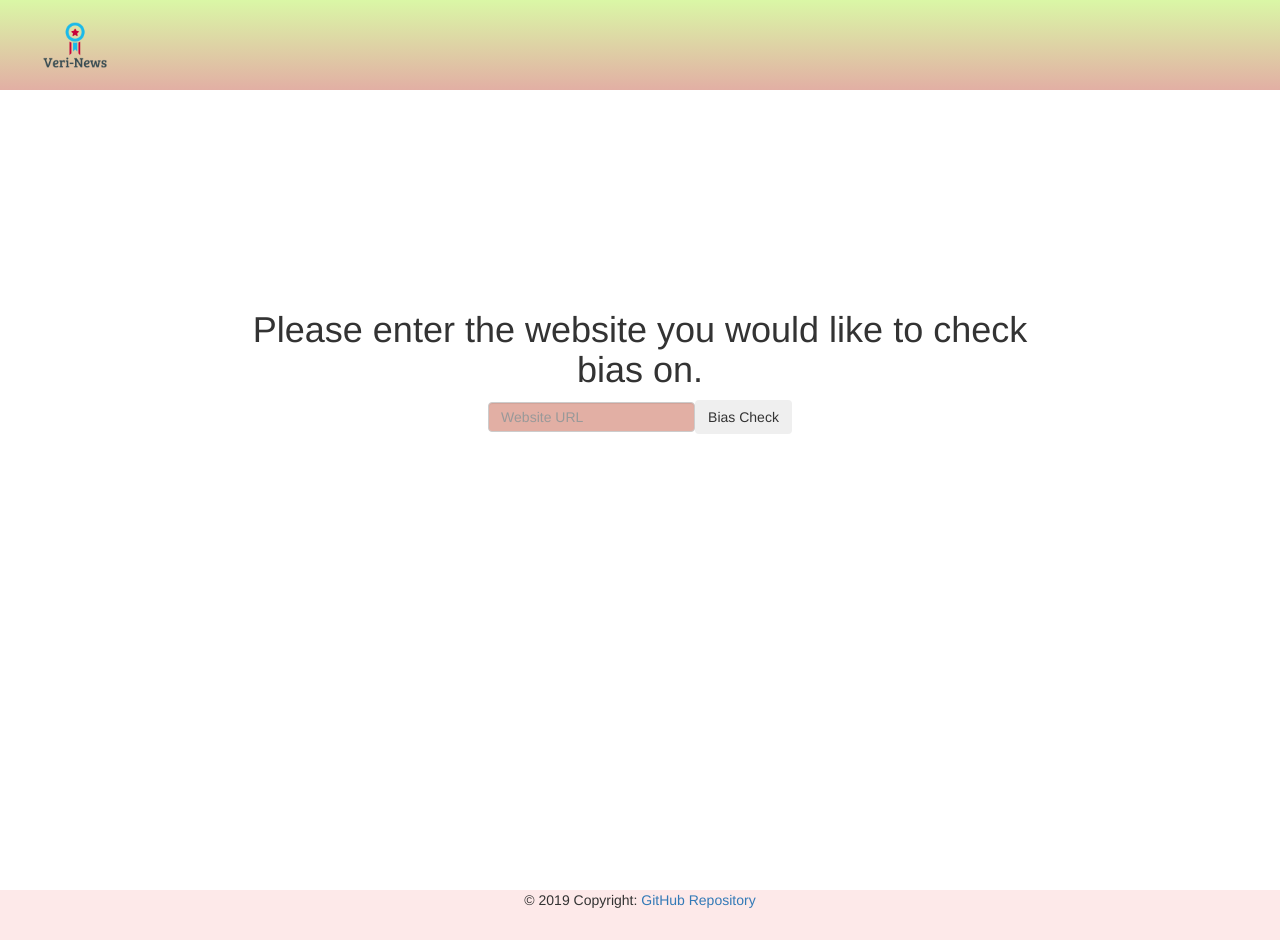
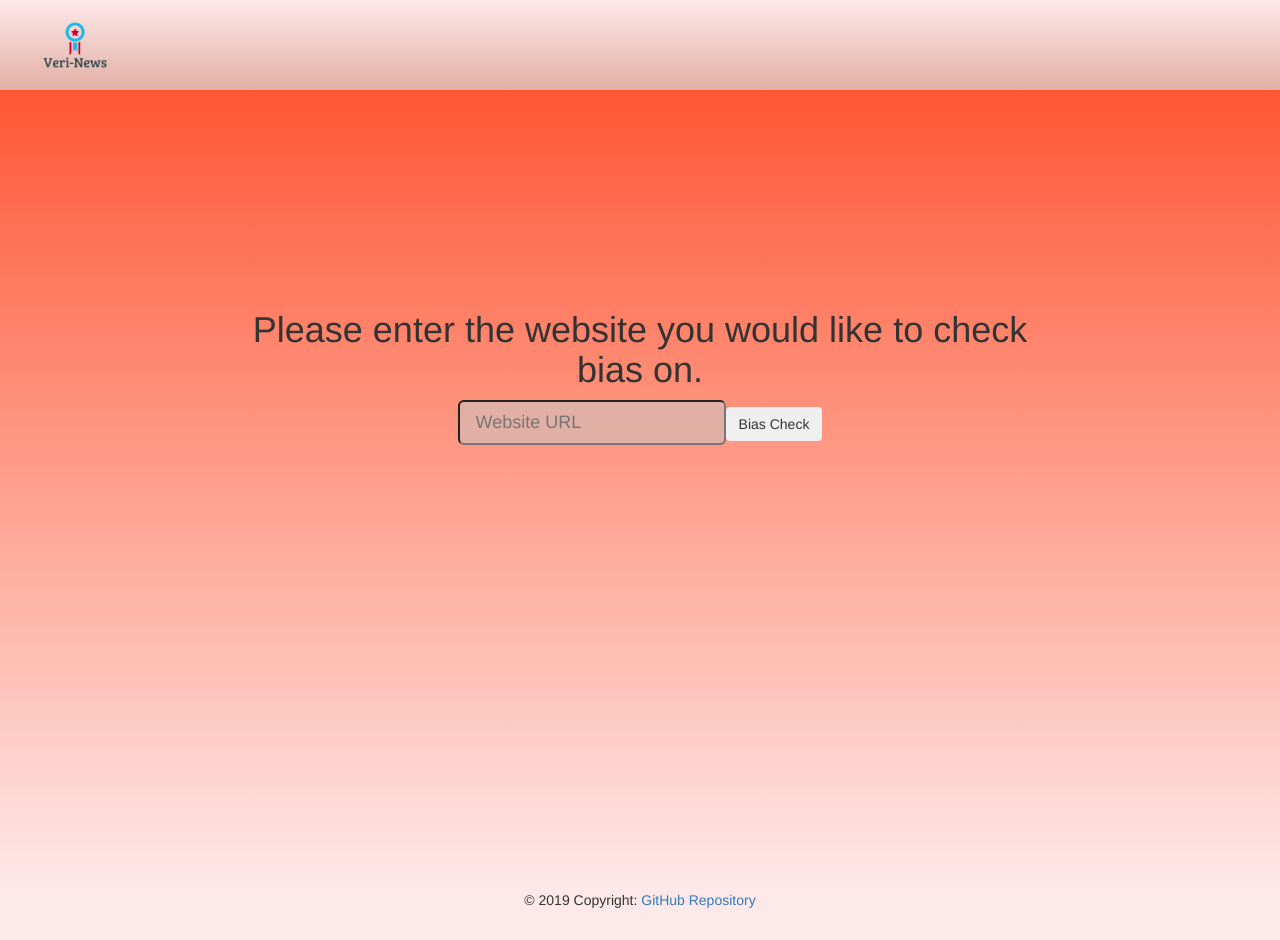
Before and after one commit to nich227/veri-news, an Angular app in the folder front-end/: page / in a window 1280 px wide. Built offline with nearby package versions, Linux system fonts and the light colour scheme.

Commit message:
Added look to website

```diff
--- a/front-end/src/app/components/header/header.component.sass
+++ b/front-end/src/app/components/header/header.component.sass
@@ -8,8 +8,7 @@ $gra: #374b52
 $lightgra: #FDE9E9
 
 header
-    background-image: linear-gradient($gre, $pin)
-    // background-color: $lightgra
+    background-image: linear-gradient($lightgra, $pin)
     padding: 10px
     img
         height: 5em
--- a/front-end/src/app/search-page/search-page.component.html
+++ b/front-end/src/app/search-page/search-page.component.html
@@ -11,16 +11,11 @@
 
         <nav class="navbar navbar-light bg-light" id="url_box">
                 <form class="form-inline">
-                  <input class="form-control mr-sm-2" type="text" placeholder="Website URL" id="url" aria-label="Bias Check">
+                  <input class="form-control-lg input-lg" type="text" placeholder="Website URL" id="url" aria-label="Bias Check">
                   <button class="btn btn-outline-success my-2 my-sm-0" (click)="getWebsiteURL()" type="button">Bias Check</button>
                 </form>
               </nav>
     </div>
-
-
-
-
-
 </body>
 
 </html>
--- a/front-end/src/app/search-page/search-page.component.sass
+++ b/front-end/src/app/search-page/search-page.component.sass
@@ -5,6 +5,7 @@ $yel: #FFC300
 $ora: #FF5733
 $red: #c70039
 $gra: #374b52
+$lightgra: #FDE9E9
 
 
 html
@@ -20,16 +21,13 @@ html
 
 #url_box
     margin: auto
-    max-width: 500px
+    max-width: 1000px
 
 body
-    // max-width:
+    background: linear-gradient(to bottom, $ora, $lightgra)
     padding: 25vh
     height: 100vh
     text-align: center
     input
         height: 100%
-        // margin: 0
-        font-color: $red
         background-color: $pin
-    // background-color: $blu
```
